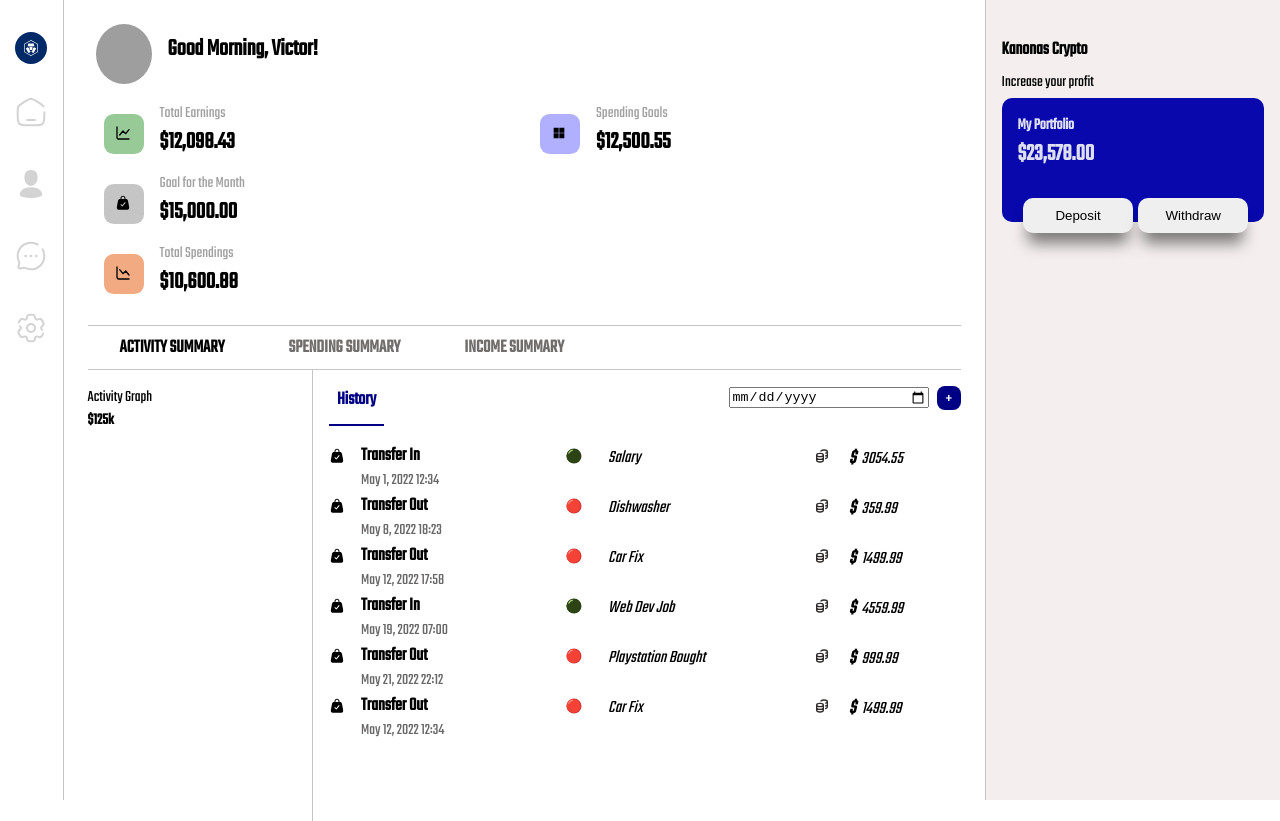
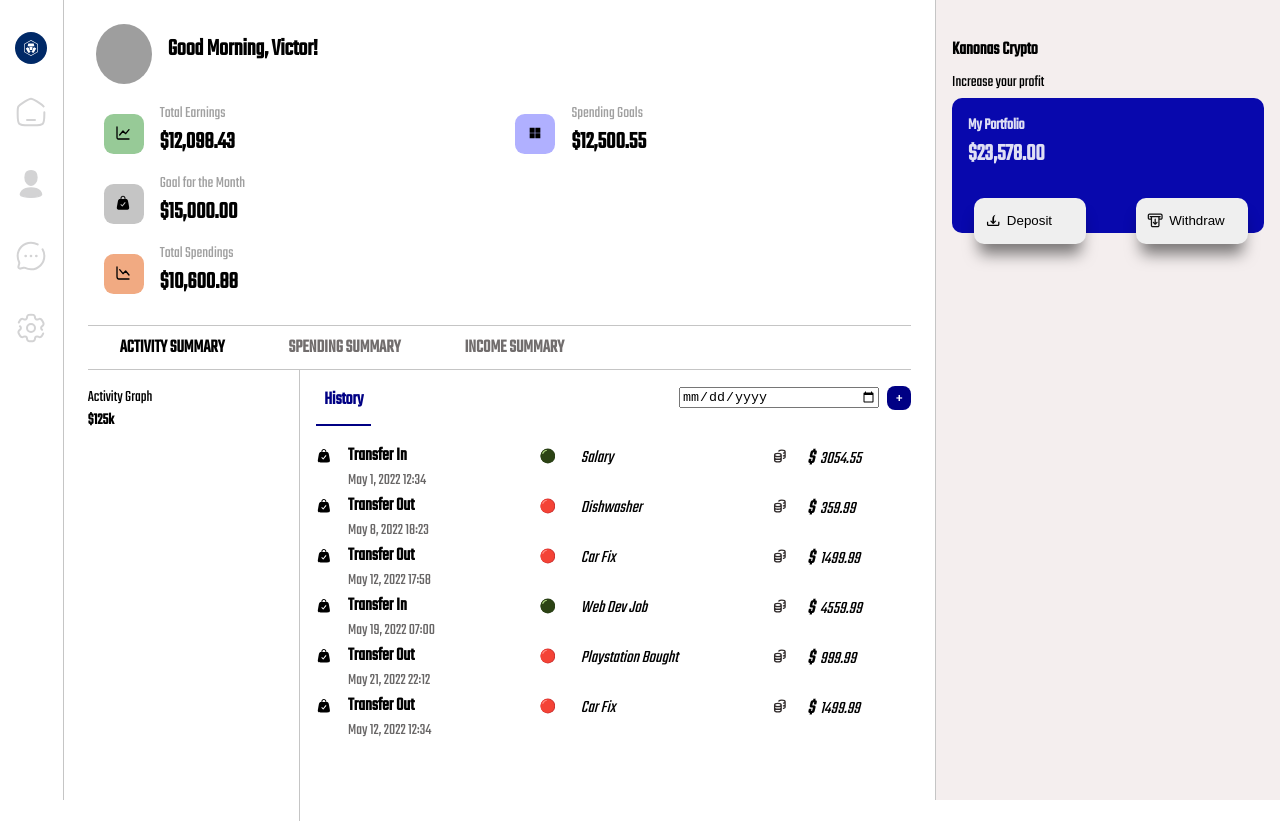
Before and after one commit to victorobiora/crypt-dash, a React (Create React App) app: page / in a window 1280 px wide. Built offline with nearby package versions, Linux system fonts and the light colour scheme; grey boxes are pictures that could not be loaded.

Commit message:
'porfolio buttons styled'

```diff
--- a/src/components/home/MainDashboard/WalletOverview.module.css
+++ b/src/components/home/MainDashboard/WalletOverview.module.css
@@ -1,6 +1,6 @@
 .container {
   border-right: 1px solid rgb(197, 197, 197);
-  width: 72.5%;
+  width: 68.5%;
   padding: 1.5rem;
 }
 
--- a/src/components/home/Portfolio/PortfolioComponent.jsx
+++ b/src/components/home/Portfolio/PortfolioComponent.jsx
@@ -1,8 +1,9 @@
-import classes from './PortfolioComponent.module.css'
-import { svgObject } from '../../../svg';
+import classes from "./PortfolioComponent.module.css";
+import { svgObject } from "../../../svg";
 
-const PortfolioComponent = props => {
-  return <section className={classes.portfolio_container}>
+const PortfolioComponent = (props) => {
+  return (
+    <section className={classes.portfolio_container}>
       <div className={classes.portfolio_heading}>
         <h3>Kanonas Crypto</h3>
         <p>Increase your profit</p>
@@ -12,21 +13,17 @@ const PortfolioComponent = props => {
         <h2>$23,578.00</h2>
         <div className={classes.portfolio_buttons}>
           <button>
-            <div>
-
-            </div>
+            <div className={classes.portfolio_svg}>{svgObject.deposit}</div>
             Deposit
           </button>
           <button>
-        <div>
-
-            </div>
+            <div className={classes.portfolio_svg}>{svgObject.withdraw}</div>
             Withdraw
           </button>
         </div>
       </div>
     </section>
+  );
 };
 
-
 export default PortfolioComponent;
--- a/src/components/home/Portfolio/PortfolioComponent.module.css
+++ b/src/components/home/Portfolio/PortfolioComponent.module.css
@@ -1,5 +1,5 @@
 .portfolio_container {
-   width: 23%;
+   width: 27%;
    background-color: rgb(244, 238, 238);
    display: flex;
    flex-direction: column;
@@ -35,6 +35,14 @@
     width: 7rem;
     border-radius: 10px;
     padding: 0.5rem;
+    padding-top: 0.8rem;
     border-color: transparent;
     box-shadow: 0px 15px 15px -5px rgba(0, 0, 0, 0.5);
+    display: flex;
 }
+
+.portfolio_svg {
+    width: 20%;
+    height: 70%;
+    margin-right: 0.3rem;
+}
--- a/src/svg.js
+++ b/src/svg.js
@@ -191,10 +191,7 @@ const greenIconSvg = (
 );
 
 const coinsSvg = (
-  <svg
-    viewBox="0 0 24 24"
-    fill="none"
-  >
+  <svg viewBox="0 0 24 24" fill="none">
     <g id="SVGRepo_bgCarrier" stroke-width="0" />
     <g
       id="SVGRepo_tracerCarrier"
@@ -213,6 +210,31 @@ const coinsSvg = (
   </svg>
 );
 
+const depositSvg = (
+  <svg viewBox="0 0 24 24">
+    <path d="M19.6 21H4.4C3.1 21 2 19.9 2 18.6V14h2v4.2c0 .6.4.8 1 .8h14c.6 0 1-.4 1-1v-4h2v4.6c0 1.3-1.1 2.4-2.4 2.4z" />
+    <path d="M15.3 12.1L13.4 14v-4c0-2 0-4.9 2.4-7-3.4.6-5.1 3.2-5.2 7v4l-1.9-1.9L7 13l5 5 5-5-1.7-.9z" />
+  </svg>
+);
+
+const withdrawSvg = (
+  <svg
+    viewBox="0 0 24 24"
+    fill="none"
+  >
+    <path
+      d="M12 9C11.4477 9 11 9.44771 11 10V15.5856L9.70711 14.2928C9.3166 13.9024 8.68343 13.9024 8.29292 14.2928C7.90236 14.6834 7.90236 15.3165 8.29292 15.7071L11.292 18.7063C11.6823 19.0965 12.3149 19.0968 12.7055 18.707L15.705 15.7137C16.0955 15.3233 16.0955 14.69 15.705 14.2996C15.3145 13.909 14.6814 13.909 14.2908 14.2996L13 15.5903V10C13 9.44771 12.5523 9 12 9Z"
+      fill="#0F0F0F"
+    />
+    <path
+      fillRule="evenodd"
+      clipRule="evenodd"
+      d="M21 1C22.6569 1 24 2.34315 24 4V8C24 9.65685 22.6569 11 21 11H19V20C19 21.6569 17.6569 23 16 23H8C6.34315 23 5 21.6569 5 20V11H3C1.34315 11 0 9.65685 0 8V4C0 2.34315 1.34315 1 3 1H21ZM22 8C22 8.55228 21.5523 9 21 9H19V7H20C20.5523 7 21 6.55229 21 6C21 5.44772 20.5523 5 20 5H4C3.44772 5 3 5.44772 3 6C3 6.55229 3.44772 7 4 7H5V9H3C2.44772 9 2 8.55228 2 8V4C2 3.44772 2.44772 3 3 3H21C21.5523 3 22 3.44772 22 4V8ZM7 7V20C7 20.5523 7.44772 21 8 21H16C16.5523 21 17 20.5523 17 20V7H7Z"
+      fill="#0F0F0F"
+    />
+  </svg>
+);
+
 export const svgObject = {
   homeIcon: homeIconSvg,
   homeLink: homeLinkSvg,
@@ -225,5 +247,7 @@ export const svgObject = {
   shop: shoppingSvg,
   redIcon: redIconSvg,
   greenIcon: greenIconSvg,
-  coins: coinsSvg
+  coins: coinsSvg,
+  deposit: depositSvg,
+  withdraw: withdrawSvg
 };
```
Also changed, not shown: src/components/home/Portfolio/FavoritesComponent.jsx (added), src/components/home/Portfolio/FavoritesComponent.module.css (added). Lines whose indentation alone changed are shown as unchanged.
